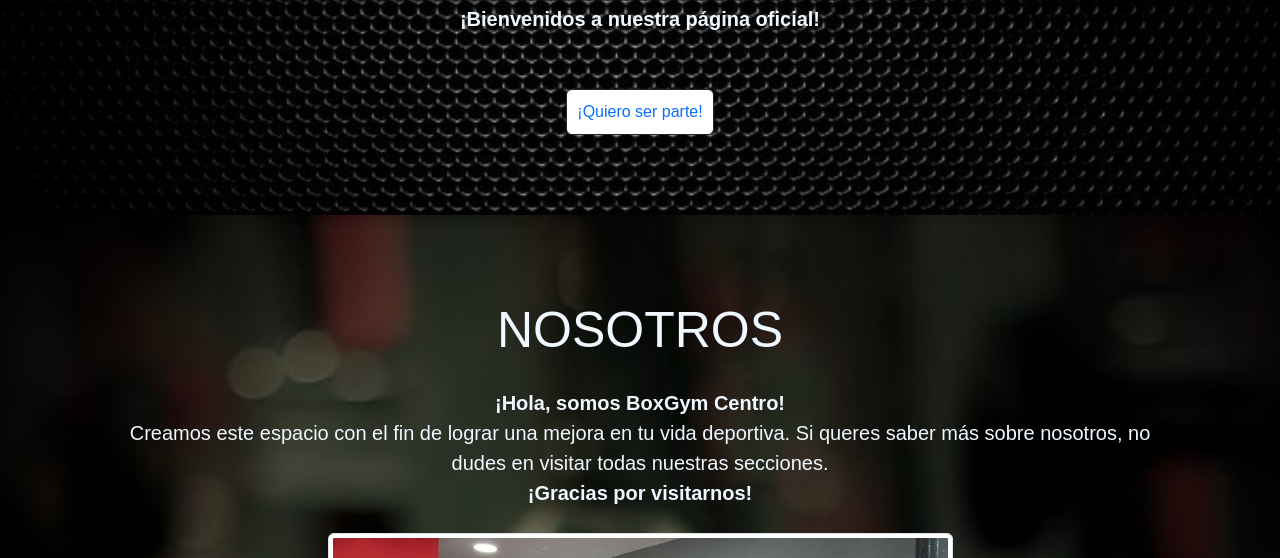
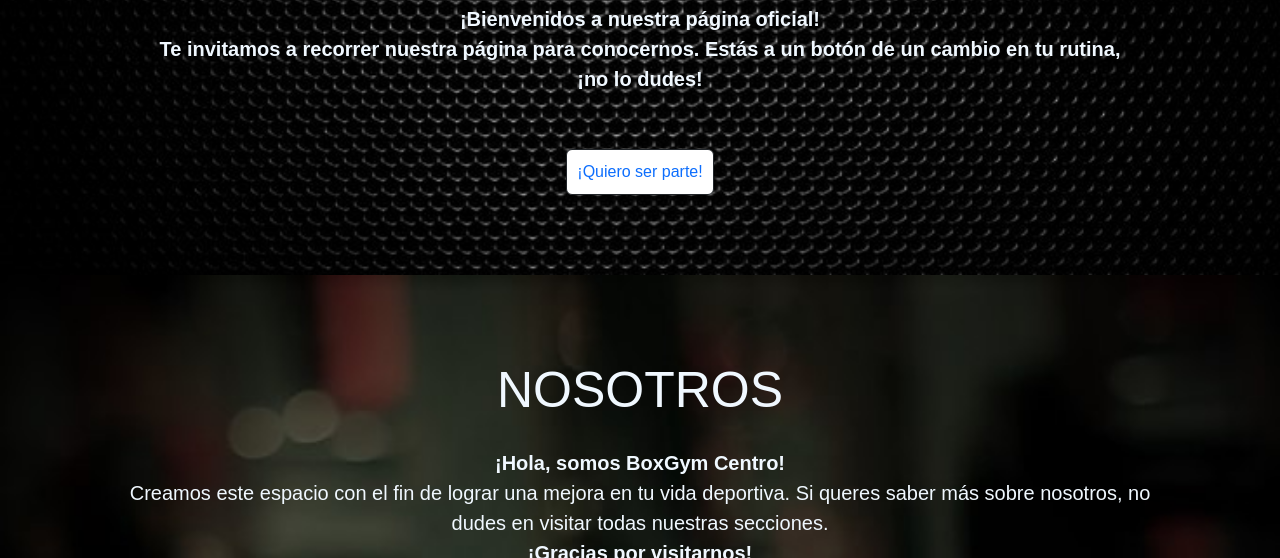
Before and after one commit to germanoporto/germanboxgym, a plain HTML site: page index.html in a window 1280 px wide. Shown: the part 542-1100 px from the top of the page. Drawn offline with nearby package versions, Linux system fonts and the light colour scheme.

Commit message:
commit diez

```diff
--- a/index.html
+++ b/index.html
@@ -76,7 +76,8 @@
         </div>
 
         <div>
-            <p class="fw-bold"> <b>¡Bienvenidos a nuestra página oficial!</b>
+            <p class="fw-bold"><b>¡Bienvenidos a nuestra página oficial!</b> <br>Te invitamos a recorrer nuestra página para conocernos. Estás a un botón de un cambio en tu rutina, ¡no lo dudes!
+
         </div>
 
 
```
